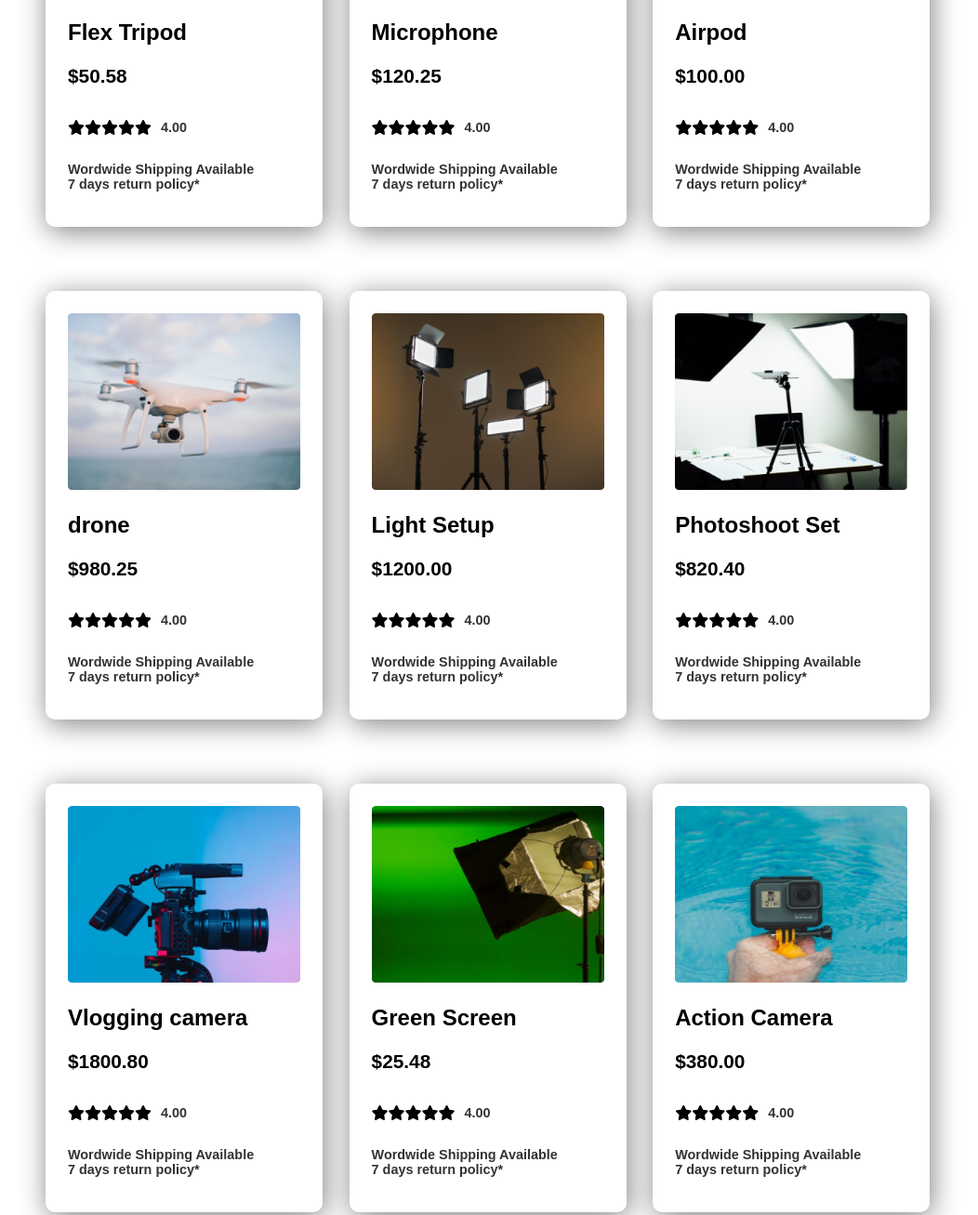
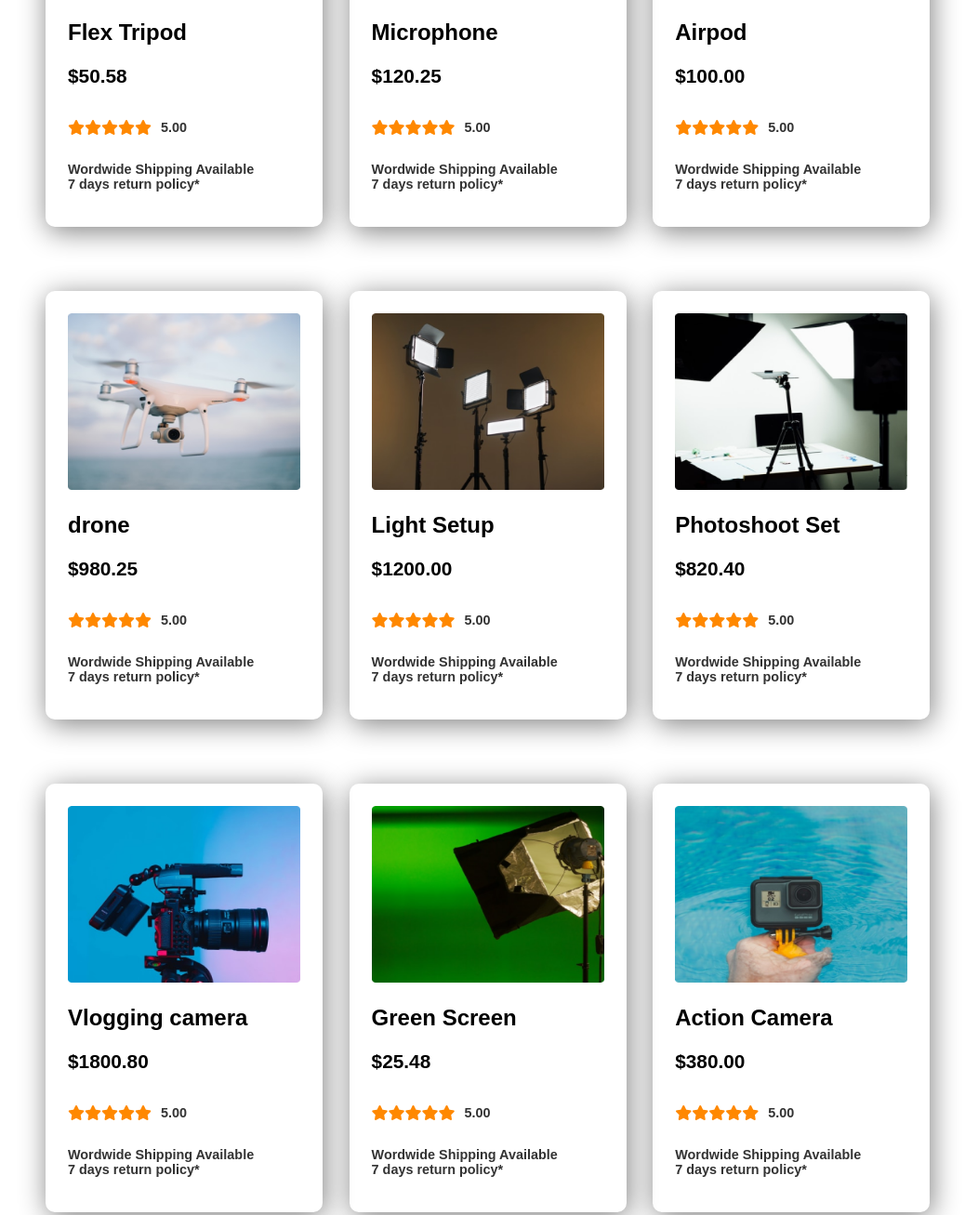
Before and after one commit to Naeem444/ecom-landing-page-1A, a plain HTML site: page index.html in a window 1280 px wide. Shown: the part 1247-2554 px from the top of the page at 93% size, without its empty margins (144-1196 px from the left). Drawn offline with Linux system fonts and the light colour scheme.

Commit message:
star color added

```diff
--- a/index.html
+++ b/index.html
@@ -113,7 +113,7 @@
                     <i class="fas fa-star"></i>
                     <i class="fas fa-star"></i>
                     <i class="fas fa-star"></i>
-                    <p>4.00</p>
+                    <p>5.00</p>
                 </div>
 
                 <p>Wordwide Shipping Available<br> 7 days return policy*</p>
@@ -128,7 +128,7 @@
                     <i class="fas fa-star"></i>
                     <i class="fas fa-star"></i>
                     <i class="fas fa-star"></i>
-                    <p>4.00</p>
+                    <p>5.00</p>
                 </div>
                 <p>Wordwide Shipping Available<br> 7 days return policy*</p>
             </div>
@@ -142,7 +142,7 @@
                     <i class="fas fa-star"></i>
                     <i class="fas fa-star"></i>
                     <i class="fas fa-star"></i>
-                    <p>4.00</p>
+                    <p>5.00</p>
                 </div>
                 <p>Wordwide Shipping Available<br> 7 days return policy*</p>
             </div>
@@ -156,7 +156,7 @@
                     <i class="fas fa-star"></i>
                     <i class="fas fa-star"></i>
                     <i class="fas fa-star"></i>
-                    <p>4.00</p>
+                    <p>5.00</p>
                 </div>
                 <p>Wordwide Shipping Available<br> 7 days return policy*</p>
             </div>
@@ -170,7 +170,7 @@
                     <i class="fas fa-star"></i>
                     <i class="fas fa-star"></i>
                     <i class="fas fa-star"></i>
-                    <p>4.00</p>
+                    <p>5.00</p>
                 </div>
                 <p>Wordwide Shipping Available<br> 7 days return policy*</p>
             </div>
@@ -184,7 +184,7 @@
                     <i class="fas fa-star"></i>
                     <i class="fas fa-star"></i>
                     <i class="fas fa-star"></i>
-                    <p>4.00</p>
+                    <p>5.00</p>
                 </div>
                 <p>Wordwide Shipping Available<br> 7 days return policy*</p>
             </div>
@@ -198,7 +198,7 @@
                     <i class="fas fa-star"></i>
                     <i class="fas fa-star"></i>
                     <i class="fas fa-star"></i>
-                    <p>4.00</p>
+                    <p>5.00</p>
                 </div>
                 <p>Wordwide Shipping Available<br> 7 days return policy*</p>
             </div>
@@ -212,7 +212,7 @@
                     <i class="fas fa-star"></i>
                     <i class="fas fa-star"></i>
                     <i class="fas fa-star"></i>
-                    <p>4.00</p>
+                    <p>5.00</p>
                 </div>
                 <p>Wordwide Shipping Available<br> 7 days return policy*</p>
             </div>
@@ -226,7 +226,7 @@
                     <i class="fas fa-star"></i>
                     <i class="fas fa-star"></i>
                     <i class="fas fa-star"></i>
-                    <p>4.00</p>
+                    <p>5.00</p>
                 </div>
                 <p>Wordwide Shipping Available<br> 7 days return policy*</p>
             </div>
--- a/styles/main.css
+++ b/styles/main.css
@@ -222,6 +222,9 @@ hr:before {
   justify-content: left;
   align-items: center;
 }
+.ratings i{
+  color: #f80;
+}
 .ratings p {
   padding: 0 10px;
 }
--- a/styles/nav.css
+++ b/styles/nav.css
@@ -46,3 +46,15 @@ nav ul li:hover {
 }
 
 /* write media query for mobile and tablet */
+
+@media screen and (max-width: 768px) {
+  body,html {
+    display: grid;
+  grid-template-columns: 1fr;
+
+  margin: 0 ;
+  padding:0;
+
+  }
+
+}
```
Also changed, not shown: mobile.css (added).
